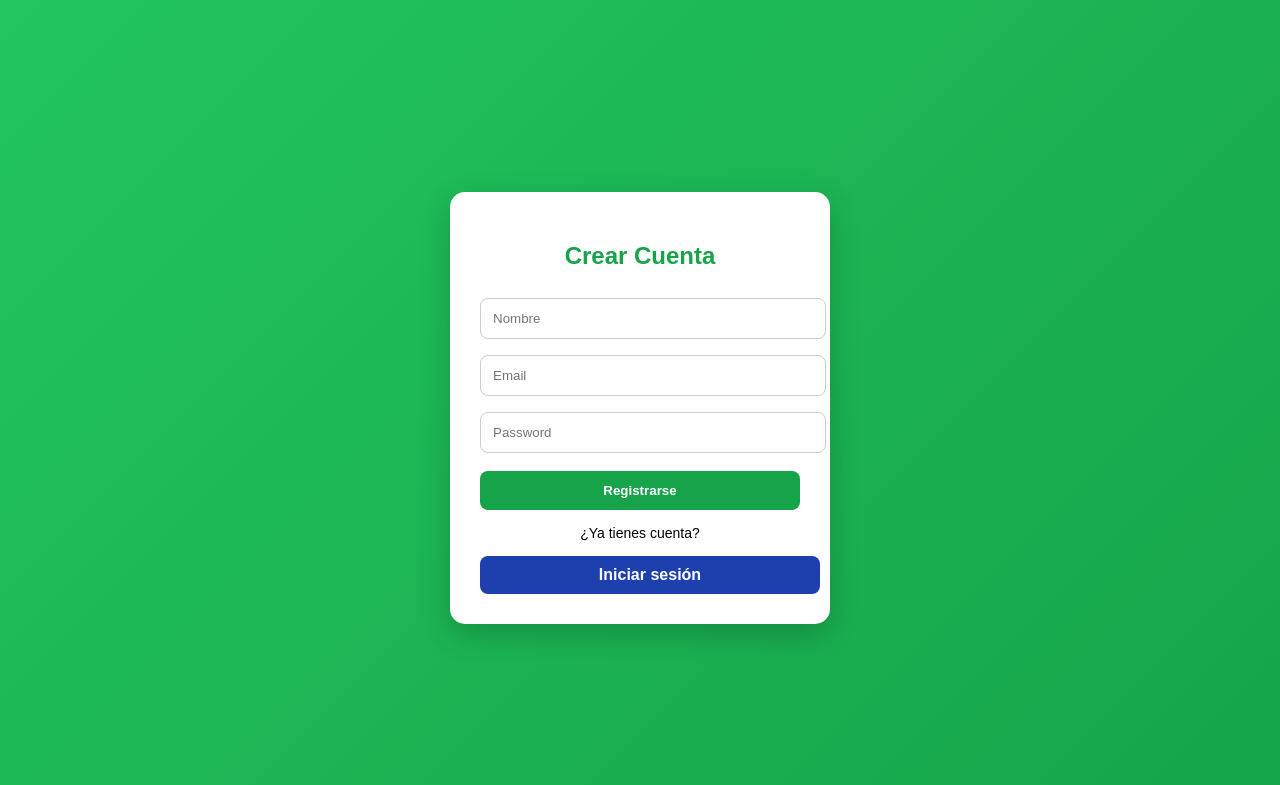
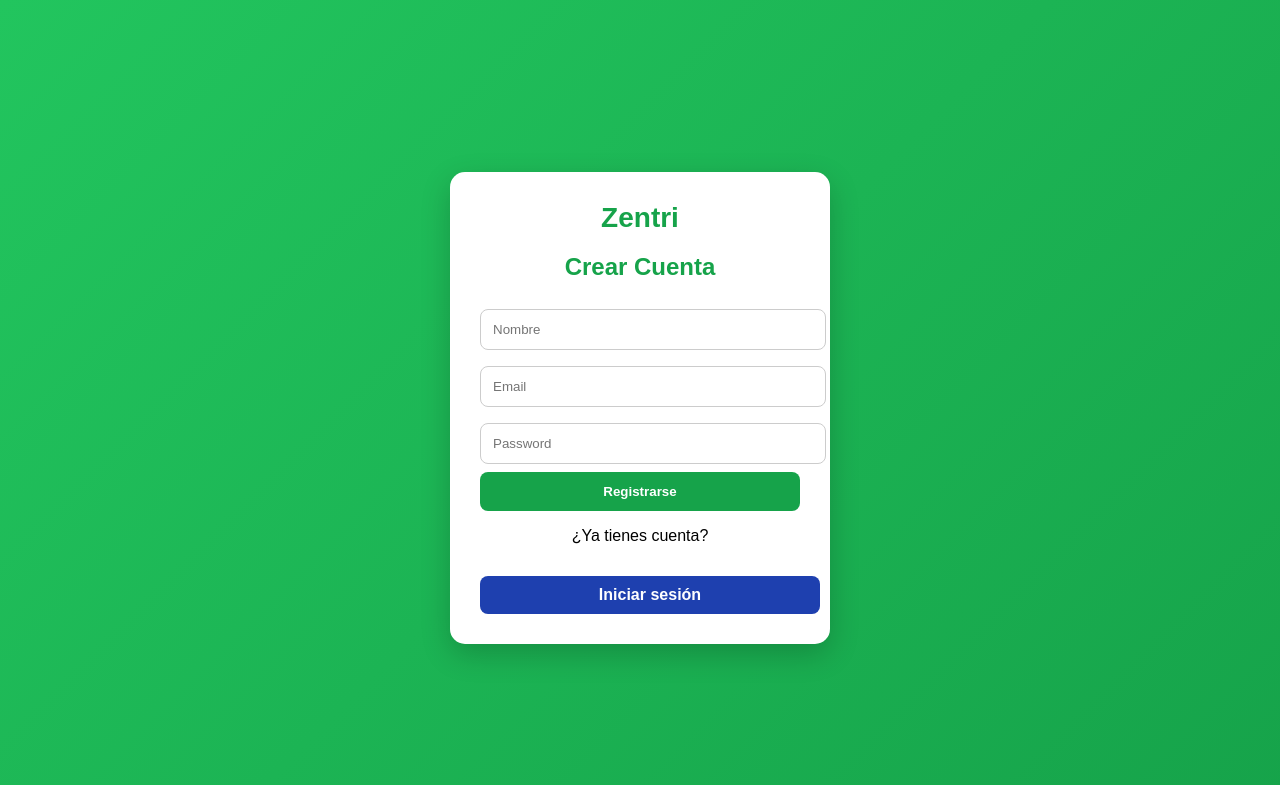
Before and after one commit to deleongalindo24-lgtm/mibook, a Flask app: page /register in a window 1280 px wide. Shown: the top 785 px of the page. Run offline with Flask 3, Linux system fonts and the light colour scheme; some libraries are stand-ins or nearby versions.

Commit message:
Update register.html

```diff
--- a/templates/register.html
+++ b/templates/register.html
@@ -1,7 +1,7 @@
 <!DOCTYPE html>
 <html>
 <head>
-    <title>Crear cuenta</title>
+    <title>Zentri - Crear cuenta</title>
 
     <style>
         body {
@@ -22,9 +22,16 @@
             text-align: center;
         }
 
+        .logo {
+            font-size: 28px;
+            font-weight: bold;
+            color: #16a34a;
+            margin-bottom: 10px;
+        }
+
         h2 {
+            color: #16a34a;
             margin-bottom: 20px;
-            color: #16a34a;
         }
 
         input {
@@ -33,24 +40,17 @@
             margin: 8px 0;
             border: 1px solid #ccc;
             border-radius: 8px;
-            outline: none;
-        }
-
-        input:focus {
-            border-color: #22c55e;
         }
 
         .btn-register {
             width: 100%;
             padding: 12px;
-            margin-top: 10px;
             background: #16a34a;
             color: white;
             border: none;
             border-radius: 8px;
             cursor: pointer;
             font-weight: bold;
-            transition: 0.3s;
         }
 
         .btn-register:hover {
@@ -67,16 +67,10 @@
             text-decoration: none;
             border-radius: 8px;
             font-weight: bold;
-            transition: 0.3s;
         }
 
         .btn-login:hover {
             background: #3b82f6;
-        }
-
-        .text {
-            margin-top: 15px;
-            font-size: 14px;
         }
     </style>
 </head>
@@ -84,6 +78,8 @@
 <body>
 
 <div class="card">
+
+    <div class="logo">Zentri</div>
 
     <h2>Crear Cuenta</h2>
 
@@ -95,9 +91,7 @@
         <button class="btn-register" type="submit">Registrarse</button>
     </form>
 
-    <div class="text">
-        ¿Ya tienes cuenta?
-    </div>
+    <p>¿Ya tienes cuenta?</p>
 
     <a class="btn-login" href="/login">Iniciar sesión</a>
 
```
